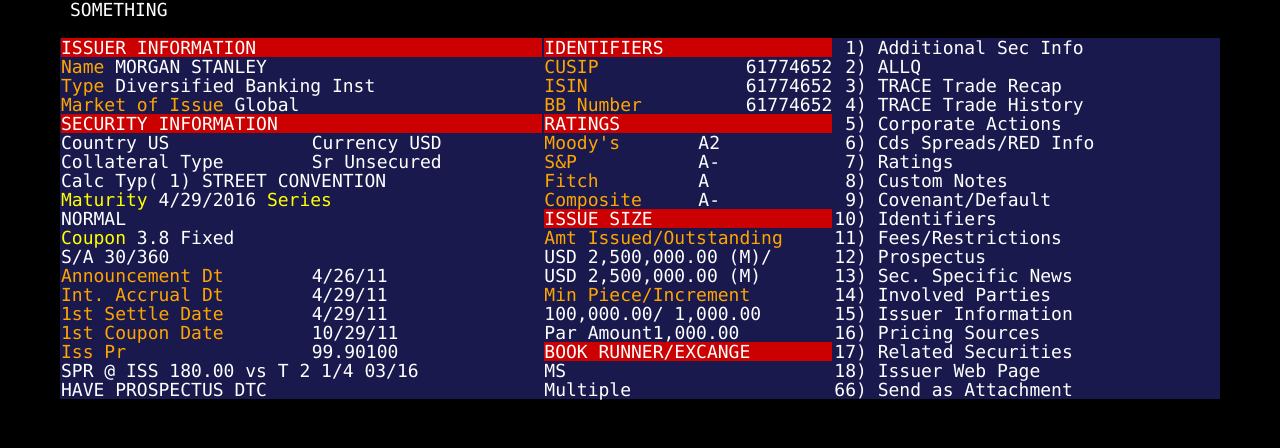
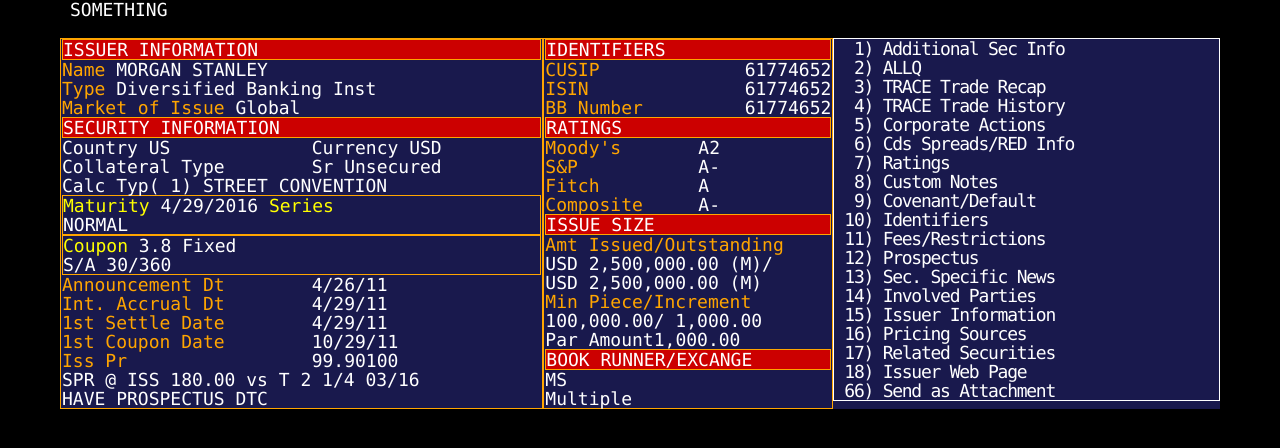
Before and after one commit to Balta-zar/Bloomberg, a plain HTML site: page index.html in a window 1280 px wide. Drawn offline with Linux system fonts and the light colour scheme; a web font is replaced by a local one.

Commit message:
finished table

```diff
--- a/css/bloomberg.css
+++ b/css/bloomberg.css
@@ -27,9 +27,31 @@ table {
     text-align: right;
 }
 
+.orange_border {
+    border-style: solid;
+    border-width: 1px;
+    border-color: orange;
+}
+
+.white_border {
+    border-style: solid;
+    border-width: 1px;
+    border-color: white;
+}
 
 /* Change space between coloumns */
-.col-xs-3, .col-xs-4, .col-xs-5{
+.col-xs-3, .col-xs-5{
   padding-right:1px;
   padding-left:1px;
 }
+
+.col-xs-4 {
+    padding-right:1px;
+    padding-left:10px;
+}
+
+/* Left colomn have 8px more than third one. */
+.add_8_px {
+    padding-top: 4px;
+    padding-bottom: 4px;
+}
--- a/index.html
+++ b/index.html
@@ -15,12 +15,12 @@
     <div class="container">
         <h1>Something</h1>
         <div class="row main_content">
-            <div class="col-xs-5">
-                <div class="red_cell">ISSUER INFORMATION</div>
+            <div class="col-xs-5 orange_border">
+                <div class="red_cell orange_border">ISSUER INFORMATION</div>
                 <div><span class="orange_text">Name</span> MORGAN STANLEY</div>
                 <div><span class="orange_text">Type</span> Diversified Banking Inst</div>
                 <div><span class="orange_text">Market of Issue</span> Global</div>
-                <div class="red_cell">SECURITY INFORMATION</div>
+                <div class="red_cell orange_border">SECURITY INFORMATION</div>
                 <div class="row">
                     <div class="col-xs-6">Country US</div>
                     <div class="col-xs-6">Currency USD</div>
@@ -30,10 +30,14 @@
                     <div class="col-xs-6">Sr Unsecured</div>
                 </div>
                 <div>Calc Typ( 1) STREET CONVENTION</div>
-                <div><span style="color: yellow;">Maturity </span> 4/29/2016 <span style="color: yellow;">Series</span></div>
-                <div>NORMAL</div>
-                <div><span style="color: yellow;">Coupon </span> 3.8 Fixed</div>
-                <div>S/A 30/360</div>
+                <div class="orange_border">
+                    <div><span style="color: yellow;">Maturity </span> 4/29/2016 <span style="color: yellow;">Series</span></div>
+                    <div>NORMAL</div>
+                </div>
+                <div class="orange_border">
+                    <div><span style="color: yellow;">Coupon </span> 3.8 Fixed</div>
+                    <div>S/A 30/360</div>
+                </div>
                 <div class="row">
                     <div class="col-xs-6 orange_text">Announcement Dt</div>
                     <div class="col-xs-6">4/26/11</div>
@@ -58,8 +62,8 @@
                 <div>HAVE PROSPECTUS DTC</div>
             </div>
 
-            <div class="col-xs-3">
-                <div class="red_cell">IDENTIFIERS</div>
+            <div class="col-xs-3 orange_border">
+                <div class="red_cell  orange_border">IDENTIFIERS</div>
                 <div class="row">
                     <div class="col-xs-6 orange_text">CUSIP</div>
                     <div class="col-xs-6 push_right">61774652</div>
@@ -72,7 +76,7 @@
                     <div class="col-xs-6 orange_text">BB Number</div>
                     <div class="col-xs-6 push_right">61774652</div>
                 </div>
-                <div class="red_cell">RATINGS</div>
+                <div class="red_cell orange_border">RATINGS</div>
                 <div class="row">
                     <div class="col-xs-6 orange_text">Moody's</div>
                     <div class="col-xs-6">A2</div>
@@ -89,19 +93,20 @@
                     <div class="col-xs-6 orange_text">Composite</div>
                     <div class="col-xs-6">A-</div>
                 </div>
-                <div class="red_cell">ISSUE SIZE</div>
+                <div class="red_cell orange_border">ISSUE SIZE</div>
                 <div class="orange_text">Amt Issued/Outstanding</div>
                 <div>USD 2,500,000.00 (M)/</div>
                 <div>USD 2,500,000.00 (M)</div>
                 <div class="orange_text">Min Piece/Increment</div>
                 <div>100,000.00/ 1,000.00</div>
                 <div><span>Par Amount</span>1,000.00</div>
-                <div class="red_cell">BOOK RUNNER/EXCANGE</div>
+                <div class="red_cell orange_border">BOOK RUNNER/EXCANGE</div>
                 <div>MS</div>
                 <div>Multiple</div>
             </div>
 
-            <div class="col-xs-4">
+            <div class="col-xs-4 white_border add8px"
+                 style="letter-spacing: -0.07em;">
                 <div>&nbsp1) Additional Sec Info</div>
                 <div>&nbsp2) ALLQ</div>
                 <div>&nbsp3) TRACE Trade Recap</div>
```
